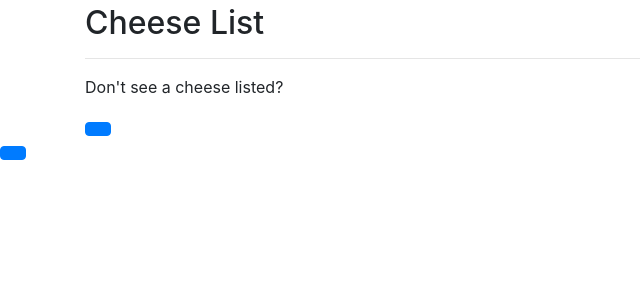
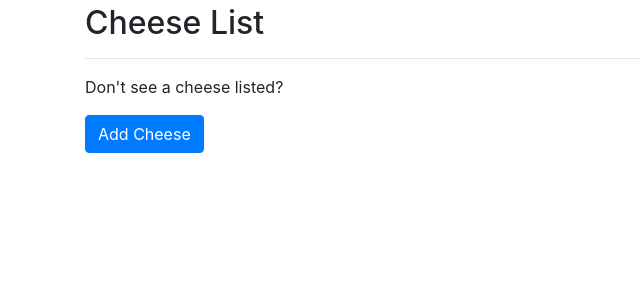
Before and after one commit to ceejaay/django_crash_course, a Django app: page /cheeses/ in a window 1280 px wide. Shown: the part 56-356 px from the top of the page, without its empty margins (0-640 px from the left). Run offline with Django 3.2, Linux system fonts and the light colour scheme; data that the repository does not hold is empty; parts of the project's set-up code (start-up, migrations or seed data) failed here and were passed over; some libraries are stand-ins or nearby versions.

Commit message:
fixed the button the text was inside the opening a tag.

```diff
--- a/everycheese/everycheese/templates/cheeses/cheese_list.html
+++ b/everycheese/everycheese/templates/cheeses/cheese_list.html
@@ -16,6 +16,8 @@
 
 <hr/>
 <p>Don't see a cheese listed?</p>
-<a class="btn btn-primary" href="{% url 'cheeses:add' %}" role="button" Add Cheese/>
-
+  <a class="btn btn-primary"
+     href={% url 'cheeses:add' %} role="button">
+  Add Cheese
+  </a>
 {% endblock content %}
```
Also changed, not shown: db.sqlite3 (deleted).
